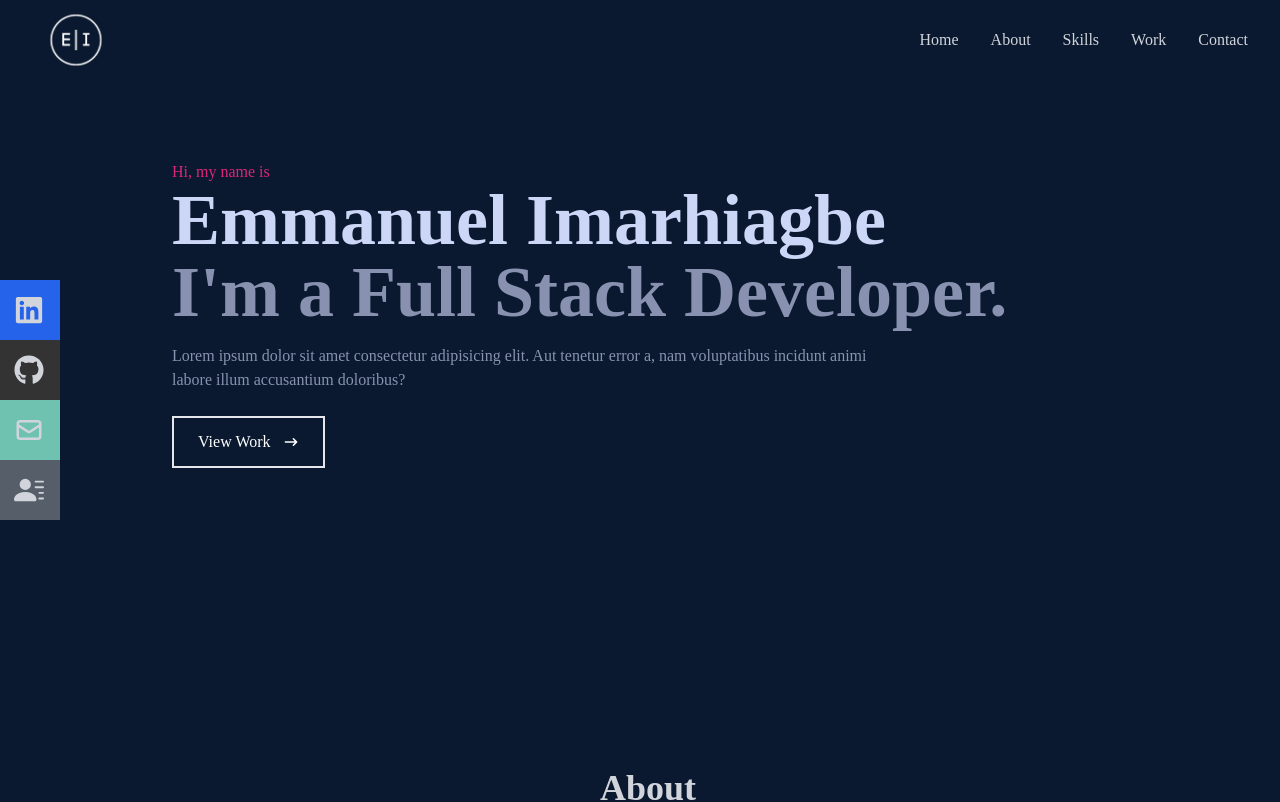
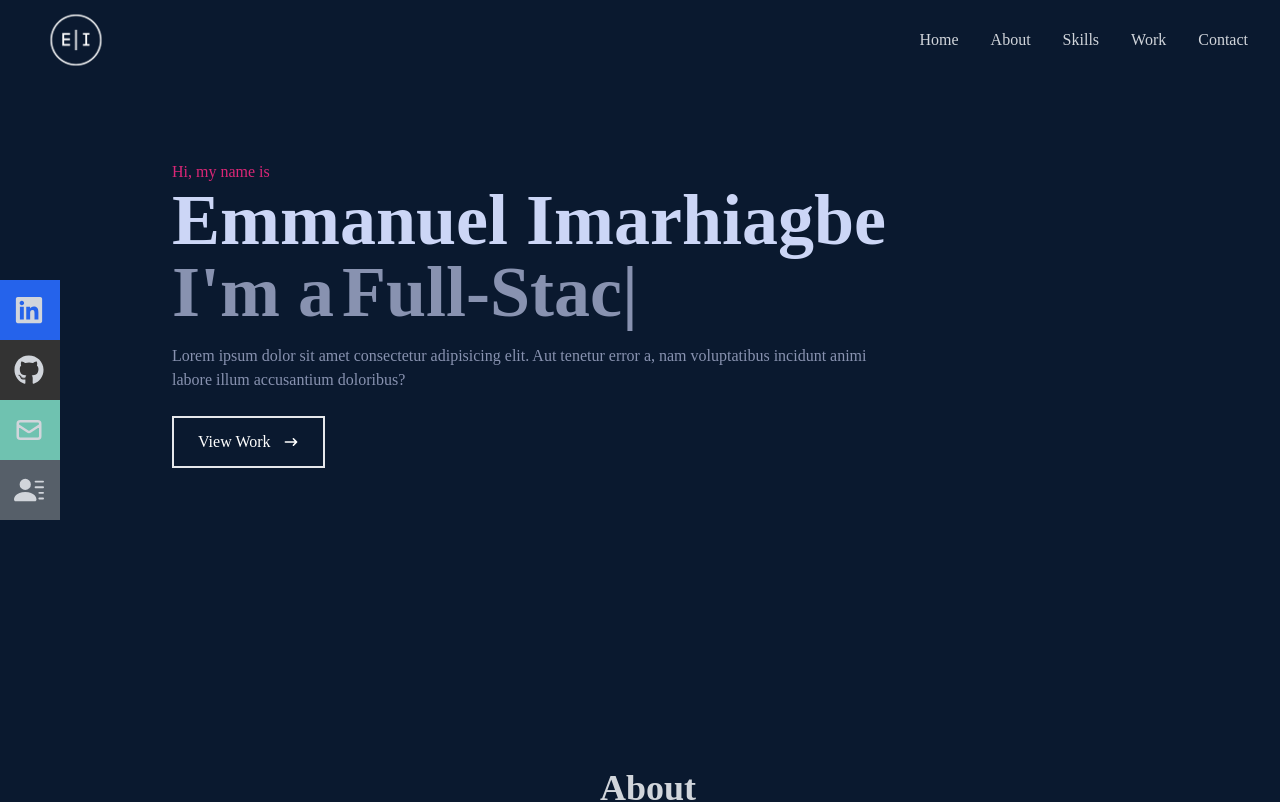
Before and after one commit to kiddos97/React-Portfolio, a React (Vite) app: page / in a window 1280 px wide. Shown: the top 802 px of the page. Built offline with nearby package versions, Linux system fonts and the light colour scheme.

Commit message:
adding react-typed to home page

```diff
--- a/package.json
+++ b/package.json
@@ -13,7 +13,8 @@
     "react": "^18.2.0",
     "react-dom": "^18.2.0",
     "react-icon": "^1.0.0",
-    "react-scroll": "^1.9.0"
+    "react-scroll": "^1.9.0",
+    "react-typed": "^1.2.0"
   },
   "devDependencies": {
     "@types/react": "^18.2.43",
--- a/src/components/Home.tsx
+++ b/src/components/Home.tsx
@@ -1,4 +1,5 @@
 import { HiArrowNarrowRight } from "react-icons/hi";
+import Typed from "react-typed";
 
 const Home = () => {
   return (
@@ -11,7 +12,14 @@ const Home = () => {
             Emmanuel Imarhiagbe
           </h1>
           <h2 className="text-4xl sm:text-7xl font-bold text-[#8892b0]">
-            I'm a Full Stack Developer.
+            I'm a
+            <Typed
+              className="text-4xl sm:text-7xl font-bold text-[#8892b0] pl-2"
+              strings={["Full-Stack Developer", "BTC", "SASS"]}
+              typeSpeed={120}
+              backSpeed={140}
+              loop
+            />
           </h2>
           <p className="text-[#8892b0] py-4 max-w-[700px]">
             Lorem ipsum dolor sit amet consectetur adipisicing elit. Aut tenetur
--- a/src/components/Work.tsx
+++ b/src/components/Work.tsx
@@ -3,7 +3,10 @@ import realestate from "../assets/realestate.jpg";
 
 const Work = () => {
   return (
-    <div name="work" className="w-full md:h-screen bg-[#0a192f] text-gray-300">
+    <div
+      name="work"
+      className="w-full h-full md:h-screen bg-[#0a192f] text-gray-300"
+    >
       <div className="max-w-[1000px] mx-auto p-4 flex flex-col justify-center w-full h-full">
         <div className="sm:text-center pb-8">
           <p className="text-4xl font-bold inline border-b-4 border-pink-600">
```
Also changed, not shown: 1 other file (tests, documents, lock files or other folders).
